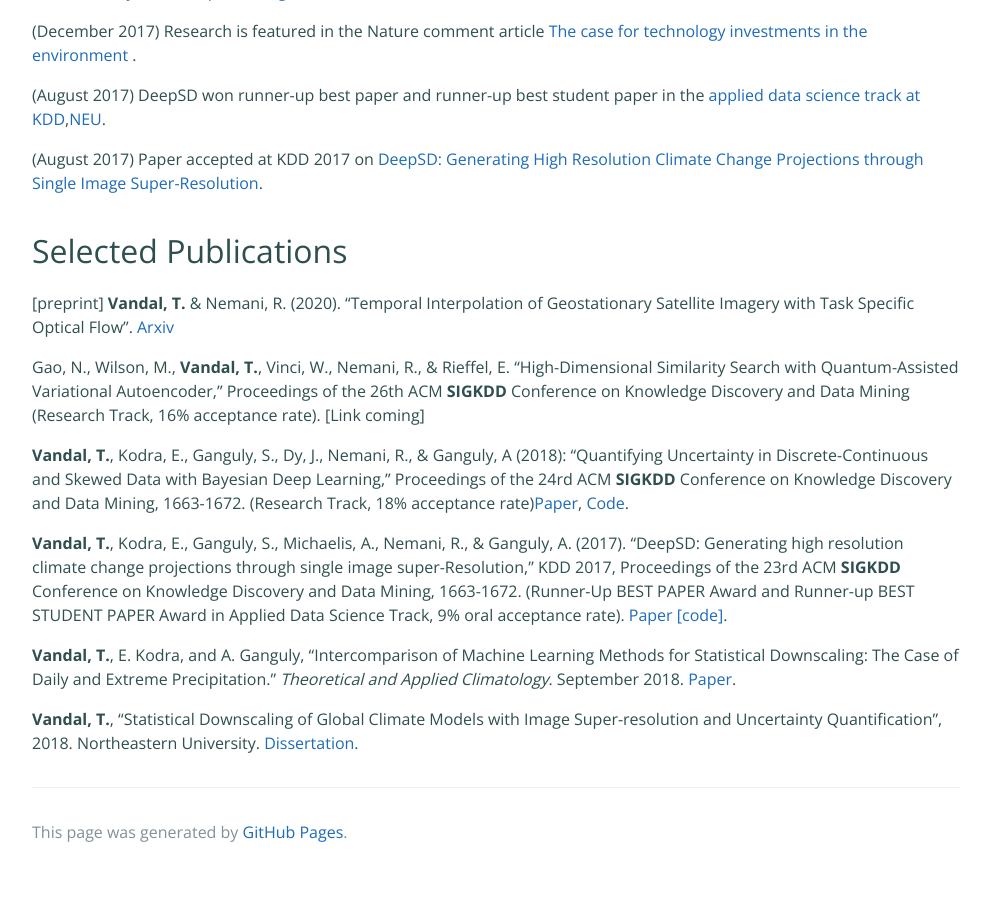
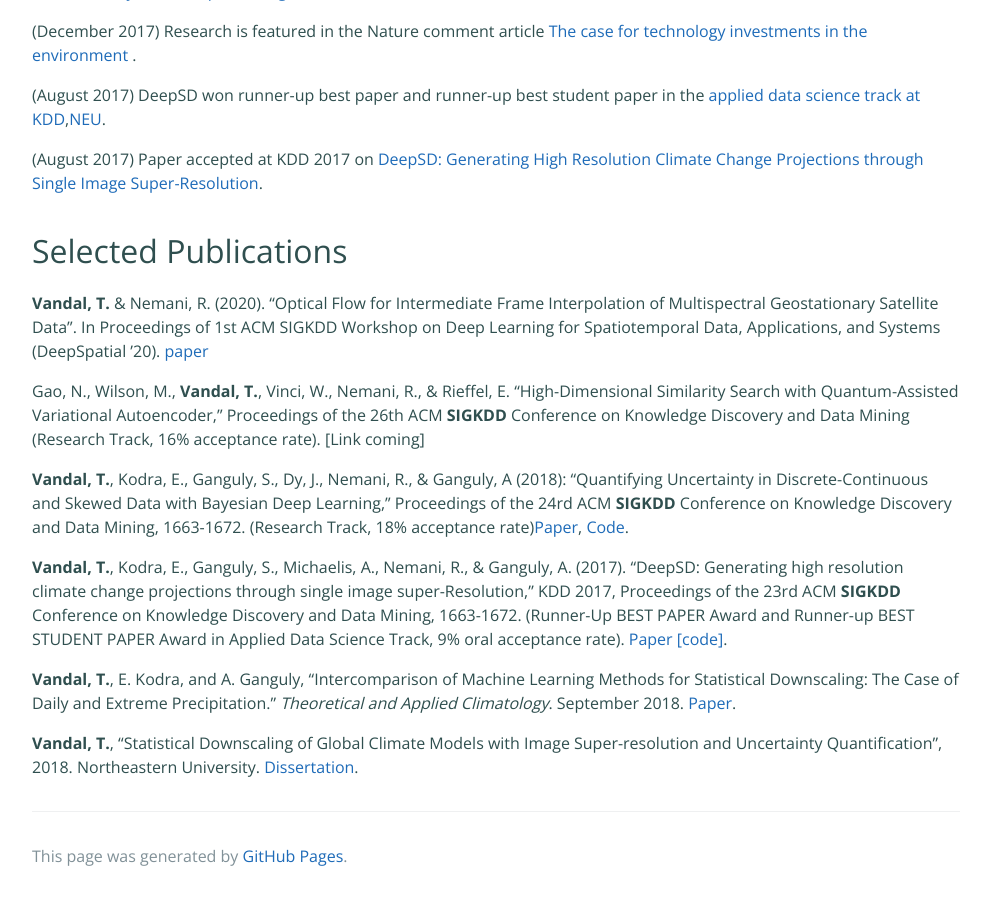
Before and after one commit to tjvandal/tjvandal.github.io, a Jekyll site: the page built from index.md, in a window 1280 px wide and 900 px high, scrolled down 1289 px. Shown: the whole window, without its empty margins (144-1134 px from the left). Built offline with Jekyll 4.4.1, drawn with Linux system fonts in a browser that asks for light colours; before the commit the page ends 2165 px from its top, so only the background shows below that.

Commit message:
Update index.md

```diff
--- a/index.md
+++ b/index.md
@@ -32,7 +32,7 @@
 
 # Selected Publications
 
-[preprint] **Vandal, T.** & Nemani, R. (2020). "Temporal Interpolation of Geostationary Satellite Imagery with Task Specific Optical Flow". [Arxiv](https://arxiv.org/pdf/1907.12013.pdf)
+**Vandal, T.** & Nemani, R. (2020). “Optical Flow for Intermediate Frame Interpolation of Multispectral Geostationary Satellite Data”. In Proceedings of 1st ACM SIGKDD Workshop on Deep Learning for Spatiotemporal Data, Applications, and Systems (DeepSpatial ’20). [paper](http://mason.gmu.edu/~lzhao9/venues/DeepSpatial2020/papers/DeepSpatial_paper_6_camera_ready.pdf)
 
 Gao, N., Wilson, M., **Vandal, T.**, Vinci, W., Nemani, R., & Rieffel, E. "High-Dimensional Similarity Search with Quantum-Assisted Variational Autoencoder," Proceedings of the 26th ACM **SIGKDD** Conference on Knowledge Discovery and Data Mining (Research Track, 16% acceptance rate). [Link coming]
 
```
